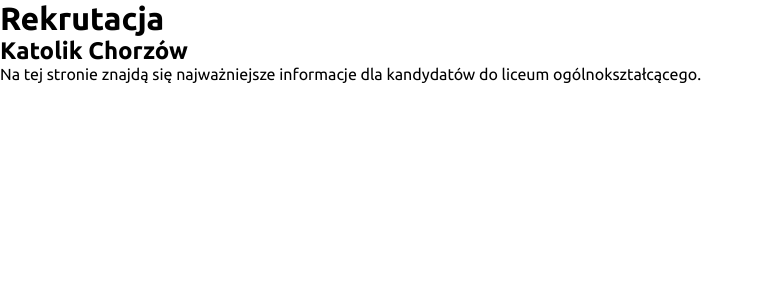
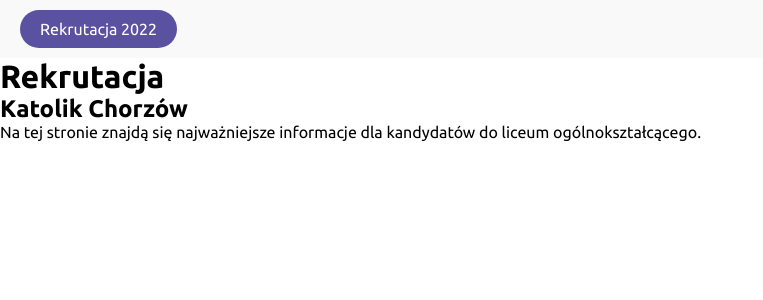
Before and after one commit to stanislawdera/katolik-chorzow-rekrutacja, a Next.js app: page / in a window 1280 px wide. Shown: the top 300 px of the page, without its empty margins (0-763 px from the left). Built offline with nearby package versions, Linux system fonts and the light colour scheme.

Commit message:
Add Navbar

```diff
--- /dev/null
+++ b/components/atoms/Badge/Badge.styles.js
@@ -0,0 +1,9 @@
+import styled from "styled-components";
+
+export const Badge = styled.div`
+  padding: ${({ theme }) => theme.spacing.sm} ${({ theme }) => theme.spacing.md};
+  background-color: ${({ theme }) => theme.colors.primary};
+  color: white;
+  border-radius: 20px;
+  width: fit-content;
+`;
--- /dev/null
+++ b/components/molecules/Navbar/Navbar.js
@@ -0,0 +1,10 @@
+import { Badge } from "components/atoms/Badge/Badge.styles";
+import { StyledNavbar } from "./Navbar.styles";
+
+export default function Navbar() {
+  return (
+    <StyledNavbar>
+      <Badge>Rekrutacja 2022</Badge>
+    </StyledNavbar>
+  );
+}
--- /dev/null
+++ b/components/molecules/Navbar/Navbar.styles.js
@@ -0,0 +1,6 @@
+import styled from "styled-components";
+
+export const StyledNavbar = styled.div`
+  background-color: ${({ theme }) => theme.colors.light};
+  padding: ${({ theme }) => theme.spacing.sm} ${({ theme }) => theme.spacing.md};
+`;
--- a/components/organisms/Layout/Layout.js
+++ b/components/organisms/Layout/Layout.js
@@ -1,3 +1,4 @@
+import Navbar from "components/molecules/Navbar/Navbar";
 import { ThemeProvider } from "styled-components";
 import { GlobalStyle } from "styles/globalStyle";
 import { theme } from "styles/theme";
@@ -6,6 +7,9 @@
   return (
     <ThemeProvider theme={theme}>
       <GlobalStyle />
+      <nav>
+        <Navbar />
+      </nav>
       {children}
     </ThemeProvider>
   );
```
